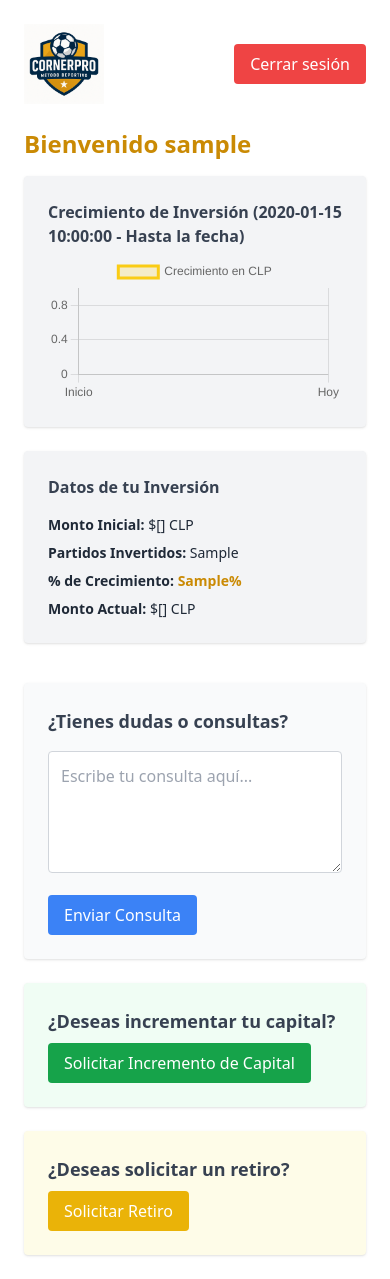
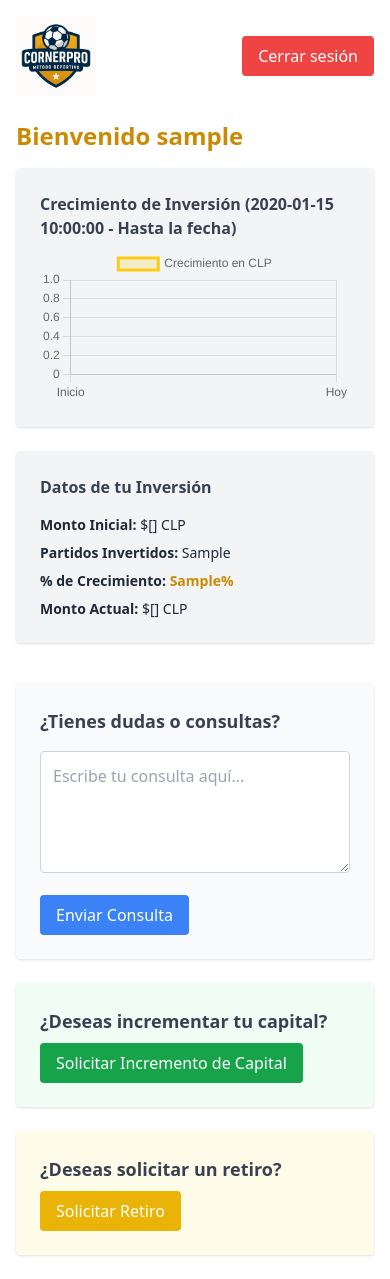
Before and after one commit to jmirandal1994/cornerpro, a Flask app: template templates/dashboard.html in a window 390 px wide. After the commit the page ends 1256 px from the top, so only its background shows below. Run offline with Flask 2, Linux system fonts and the light colour scheme; the template is opened without the code that fills it: most values are stand-ins (such as "Sample title", 1, 10 or a date in 2020); some libraries are stand-ins or nearby versions.

Commit message:
✨ Mejora diseño responsivo para celulares en dashboard.html

```diff
--- a/templates/dashboard.html
+++ b/templates/dashboard.html
@@ -1,12 +1,14 @@
+
 <!DOCTYPE html>
 <html lang="es">
 <head>
   <meta charset="UTF-8">
+  <meta name="viewport" content="width=device-width, initial-scale=1.0">
   <title>Dashboard</title>
   <script src="https://cdn.tailwindcss.com"></script>
   <script src="https://cdn.jsdelivr.net/npm/chart.js"></script>
 </head>
-<body class="bg-white p-6">
+<body class="bg-white p-4 max-w-4xl mx-auto">
   <div class="flex justify-between items-center mb-6">
     <img src="{{ url_for('static', filename='logo.png') }}" class="w-20" alt="Logo CornerPro">
     <form method="POST" action="/logout">
@@ -33,22 +35,18 @@
     </div>
   </div>
 
-  <!-- Formularios de acciones del usuario -->
   <div class="mt-10 space-y-6">
-    <!-- Consulta -->
     <form method="POST" class="bg-gray-50 p-6 rounded shadow space-y-4">
       <h2 class="text-lg font-semibold text-gray-700">¿Tienes dudas o consultas?</h2>
       <textarea name="consulta" placeholder="Escribe tu consulta aquí..." class="w-full p-3 border border-gray-300 rounded" rows="4"></textarea>
       <button type="submit" class="bg-blue-500 hover:bg-blue-600 text-white px-4 py-2 rounded">Enviar Consulta</button>
     </form>
 
-    <!-- Solicitud de incremento -->
     <form method="POST" class="bg-green-50 p-6 rounded shadow">
       <h2 class="text-lg font-semibold text-gray-700 mb-2">¿Deseas incrementar tu capital?</h2>
       <button type="submit" name="incrementar" class="bg-green-600 hover:bg-green-700 text-white py-2 px-4 rounded">Solicitar Incremento de Capital</button>
     </form>
 
-    <!-- Solicitud de retiro -->
     <form method="POST" class="bg-yellow-50 p-6 rounded shadow">
       <h2 class="text-lg font-semibold text-gray-700 mb-2">¿Deseas solicitar un retiro?</h2>
       <button type="submit" name="retiro" class="bg-yellow-500 hover:bg-yellow-600 text-white py-2 px-4 rounded">Solicitar Retiro</button>
```
